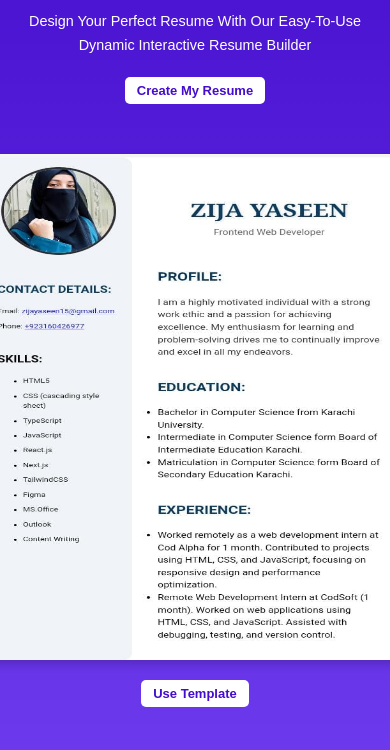
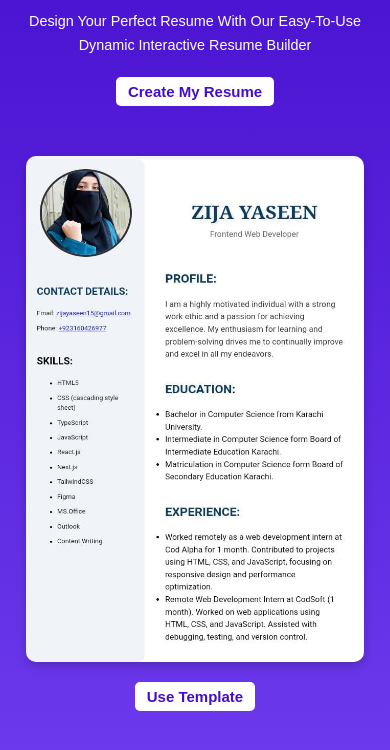
Before and after one commit to ZijaYaseen/05_Milestone_Resume_Builder, a website: page index.html in a window 390 px wide. Shown: the part 174-924 px from the top of the page. Drawn offline with Linux system fonts and the light colour scheme.

Commit message:
milestone05

```diff
--- a/style.css
+++ b/style.css
@@ -204,12 +204,12 @@ body {
     }
 
     .header-image img {
-        width: 50vh;
+        width: 40vh;
         height: 60vh;
     }
 
     .button, .templateStartBtn {
-        font-size: 13px;
+        font-size: 15px;
         padding: 6px 12px;
         margin: 0;
         margin-bottom: 20px;
```
